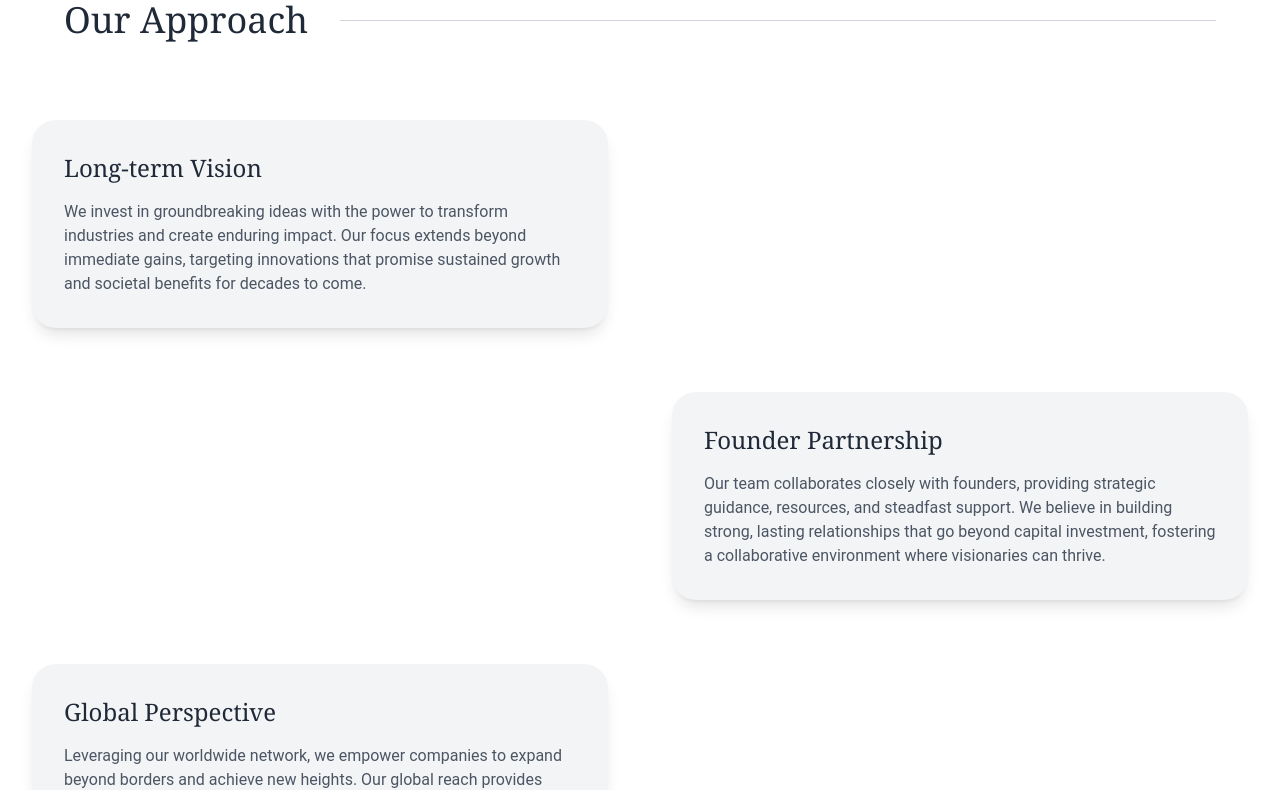
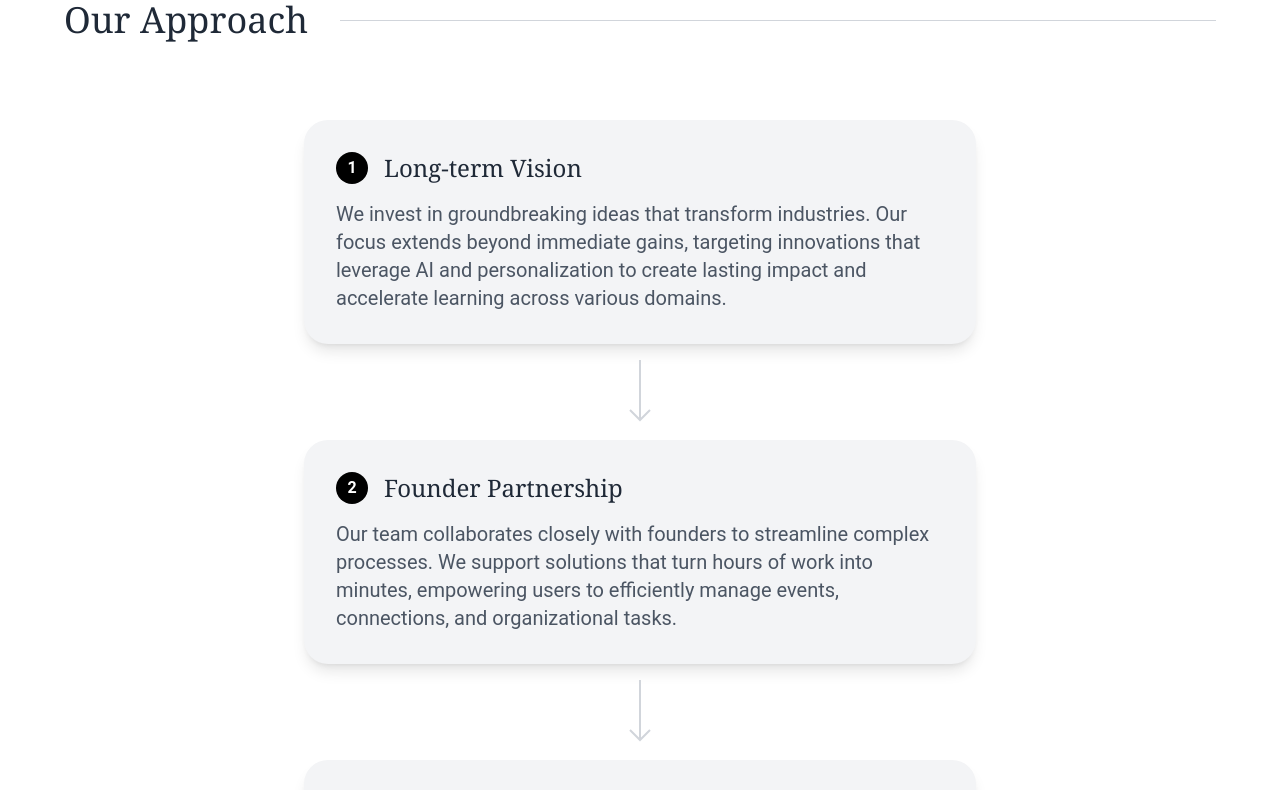
Before and after one commit to Guido1Alessandro1Trevisan/venturepoint, a Next.js app: page / in a window 1280 px wide. Shown: the part 880-1670 px from the top of the page. Built offline with nearby package versions, Linux system fonts and the light colour scheme.

Commit message:
approach

```diff
--- a/src/components/venture-point-landing.tsx
+++ b/src/components/venture-point-landing.tsx
@@ -56,6 +56,18 @@ const AnimatedSection = ({ children, className, id }: { children: React.ReactNod
   );
 };
 
+const DownArrow = () => (
+  <svg
+    className="mx-auto w-8 h-16 my-4"
+    viewBox="0 0 32 64"
+    fill="none"
+    xmlns="http://www.w3.org/2000/svg"
+  >
+    <path d="M16 0 L16 60" stroke="#D1D5DB" strokeWidth="2"/>
+    <path d="M6 50 L16 60 L26 50" stroke="#D1D5DB" strokeWidth="2"/>
+  </svg>
+);
+
 export default function VenturePointLanding() {
   useEffect(() => {
     const handleScroll = (e: Event) => {
@@ -105,26 +117,29 @@ export default function VenturePointLanding() {
           </div>
         </section>
 
+
         <AnimatedSection id="approach" className="w-full py-20 bg-white">
           <div className="mx-auto max-w-7xl px-4 sm:px-6 lg:px-8">
             <SectionTitle title="Our Approach" />
-            <div className="relative approach-cards">
+            <div className="flex flex-col items-center approach-cards">
               {[
-                { title: "Long-term Vision", description: "We invest in groundbreaking ideas with the power to transform industries and create enduring impact. Our focus extends beyond immediate gains, targeting innovations that promise sustained growth and societal benefits for decades to come." },
-                { title: "Founder Partnership", description: "Our team collaborates closely with founders, providing strategic guidance, resources, and steadfast support. We believe in building strong, lasting relationships that go beyond capital investment, fostering a collaborative environment where visionaries can thrive." },
-                { title: "Global Perspective", description: "Leveraging our worldwide network, we empower companies to expand beyond borders and achieve new heights. Our global reach provides unique insights into diverse markets and cultures, enabling our portfolio companies to navigate international expansion with confidence." },
-                { title: "Tech-Driven Innovation", description: "Our investments target cutting-edge technologies that have the potential to reshape entire industries. We&apos;re particularly interested in AI, blockchain, biotech, and clean energy solutions that address global challenges and open new frontiers of possibility." }
+                { title: "Long-term Vision", description: "We invest in groundbreaking ideas that transform industries. Our focus extends beyond immediate gains, targeting innovations that leverage AI and personalization to create lasting impact and accelerate learning across various domains." },
+                { title: "Founder Partnership", description: "Our team collaborates closely with founders to streamline complex processes. We support solutions that turn hours of work into minutes, empowering users to efficiently manage events, connections, and organizational tasks." },
+                { title: "Global Perspective", description: "We empower companies to simplify information access on a global scale. Our investments focus on platforms that provide quick, accurate insights, reducing search time and delivering immediate answers to complex queries." }
               ].map((item, index, array) => (
-                <div
-                  key={index}
-                  className={`bg-gray-100 p-8 rounded-3xl shadow-lg transition-all duration-300 hover:shadow-xl hover:scale-105 ${
-                    index === array.length - 1 ? 'mb-8' : 'mb-16'
-                  } max-w-xl relative ${
-                    index % 2 === 0 ? 'ml-0 mr-auto' : 'ml-auto mr-0'
-                  } approach-card`}
-                >
-                  <h3 className="text-2xl font-serif mb-4 text-gray-800">{item.title}</h3>
-                  <p className="text-base text-gray-600 font-roboto">{item.description}</p>
+                <div key={index} className="w-full max-w-2xl">
+                  <div
+                    className="bg-gray-100 p-8 rounded-3xl shadow-lg transition-all duration-300 hover:shadow-xl hover:scale-105 mb-4 approach-card"
+                  >
+                    <div className="flex items-center mb-4">
+                      <div className="w-8 h-8 bg-black text-white rounded-full flex items-center justify-center font-bold mr-4">
+                        {index + 1}
+                      </div>
+                      <h3 className="text-2xl font-serif text-gray-800">{item.title}</h3>
+                    </div>
+                    <p className="text-xl text-gray-600 font-roboto">{item.description}</p>
+                  </div>
+                  {index < array.length - 1 && <DownArrow />}
                 </div>
               ))}
             </div>
```
